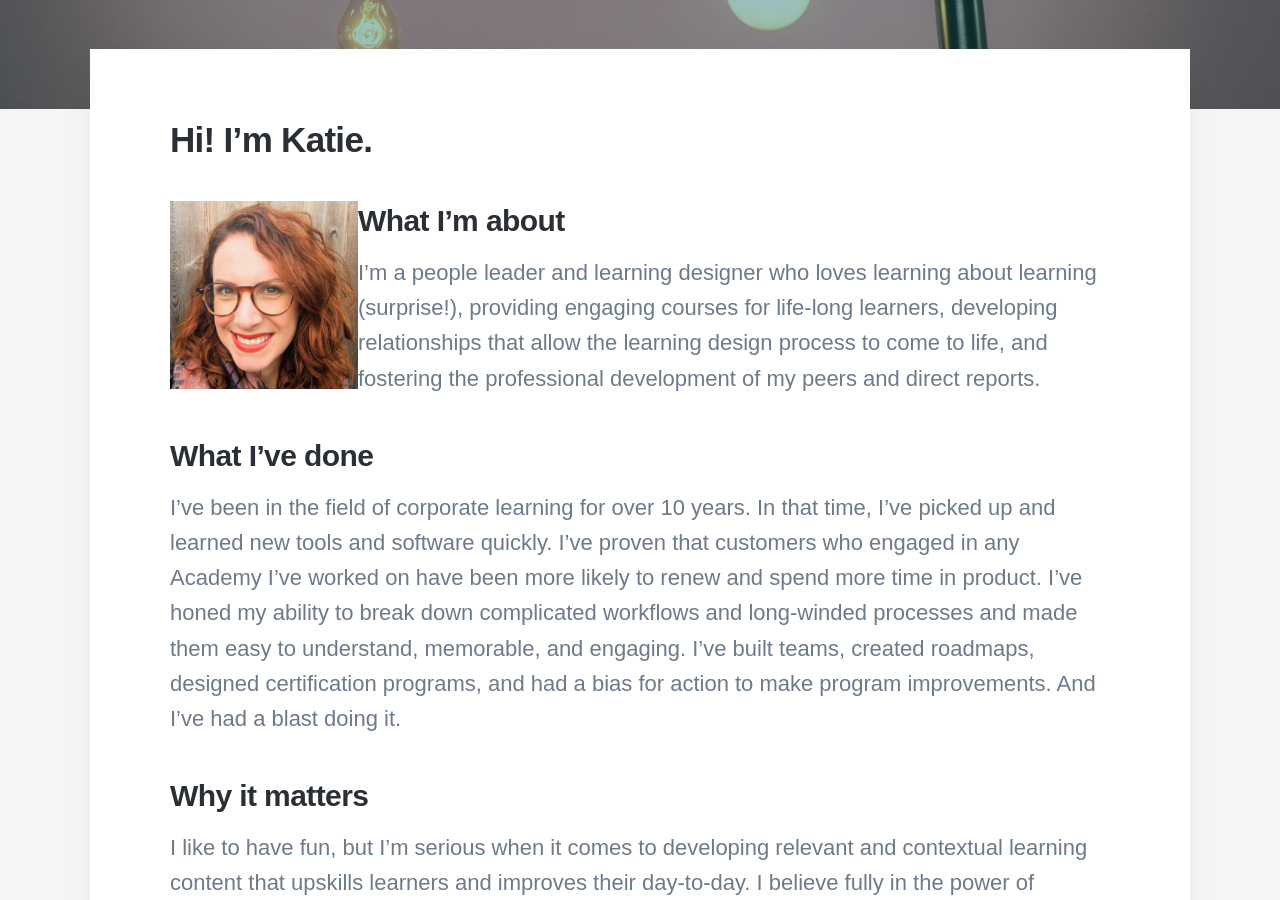
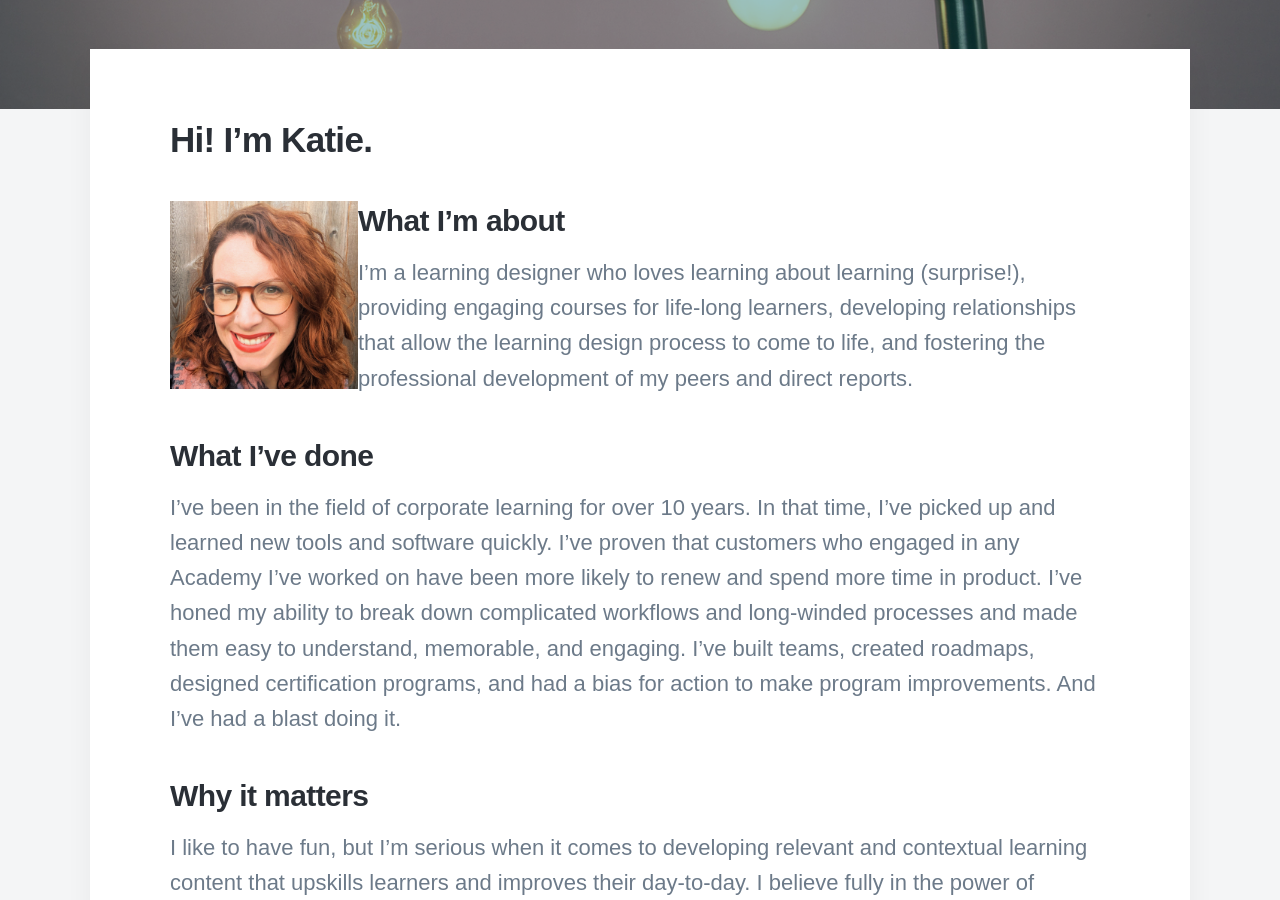
Before and after one commit to cox-katie/portfolio, a Jekyll site: the page built from _pages/about.md, in a window 1280 px wide and 900 px high, scrolled down 448 px. Built offline with Jekyll 4.4.1, drawn with Linux system fonts in a browser that asks for light colours; nearby versions of some CDN libraries; some web fonts are replaced.

```diff
--- a/_pages/about.md
+++ b/_pages/about.md
@@ -10,7 +10,7 @@
 
 ### What I'm about
 
-I'm a people leader and learning designer who loves learning about learning (surprise!), providing engaging courses for life-long learners, developing relationships that allow the learning design process to come to life, and fostering the professional development of my peers and direct reports.
+I'm a learning designer who loves learning about learning (surprise!), providing engaging courses for life-long learners, developing relationships that allow the learning design process to come to life, and fostering the professional development of my peers and direct reports.
 
 ### What I've done
 I've been in the field of corporate learning for over 10 years. In that time, I’ve picked up and learned new tools and software quickly. I’ve proven that customers who engaged in any Academy I’ve worked on have been more likely to renew and spend more time in product. I’ve honed my ability to break down complicated workflows and long-winded processes and made them easy to understand, memorable, and engaging. I’ve built teams, created roadmaps, designed certification programs, and had a bias for action to make program improvements. And I’ve had a blast doing it.
```
